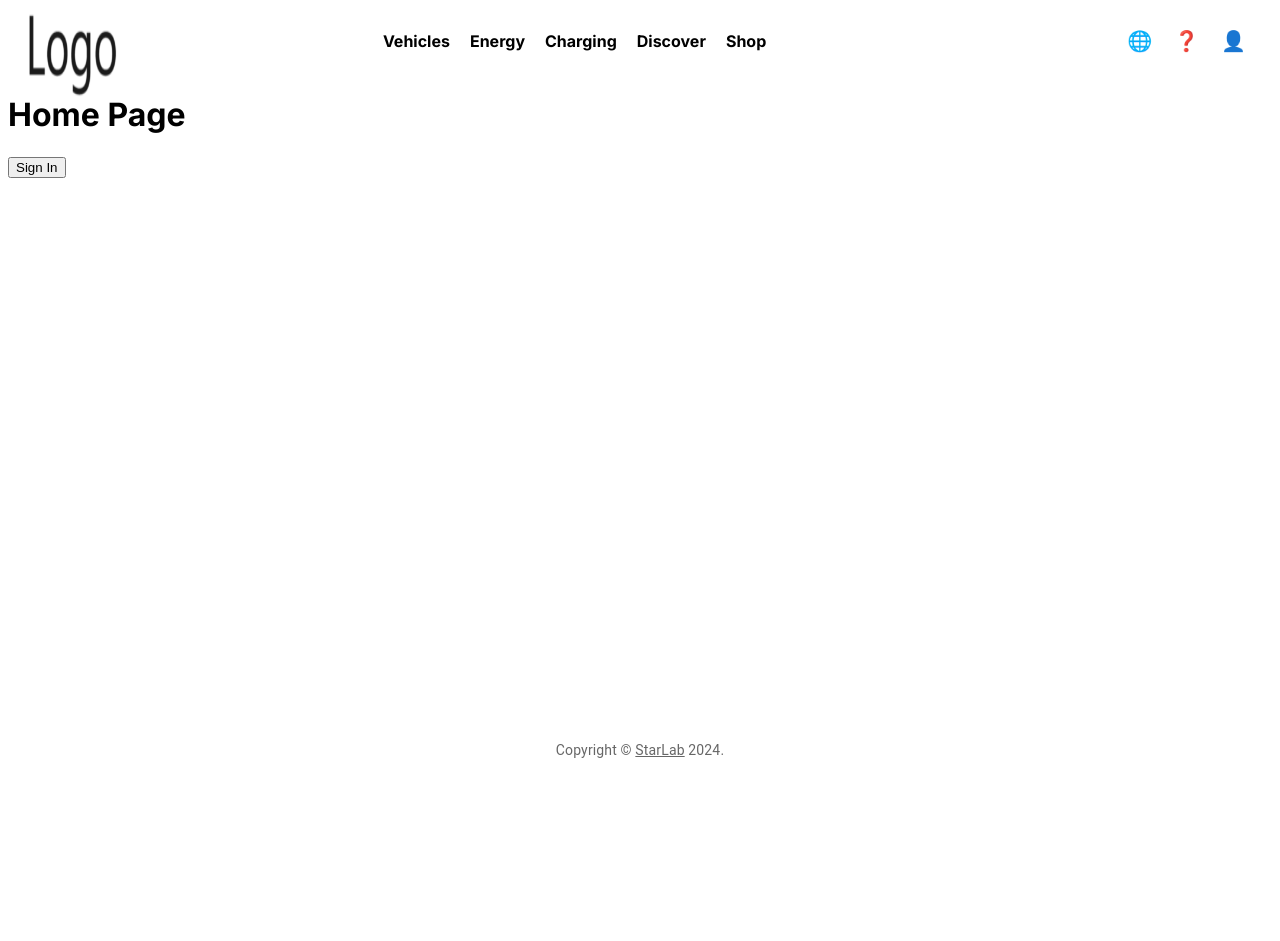
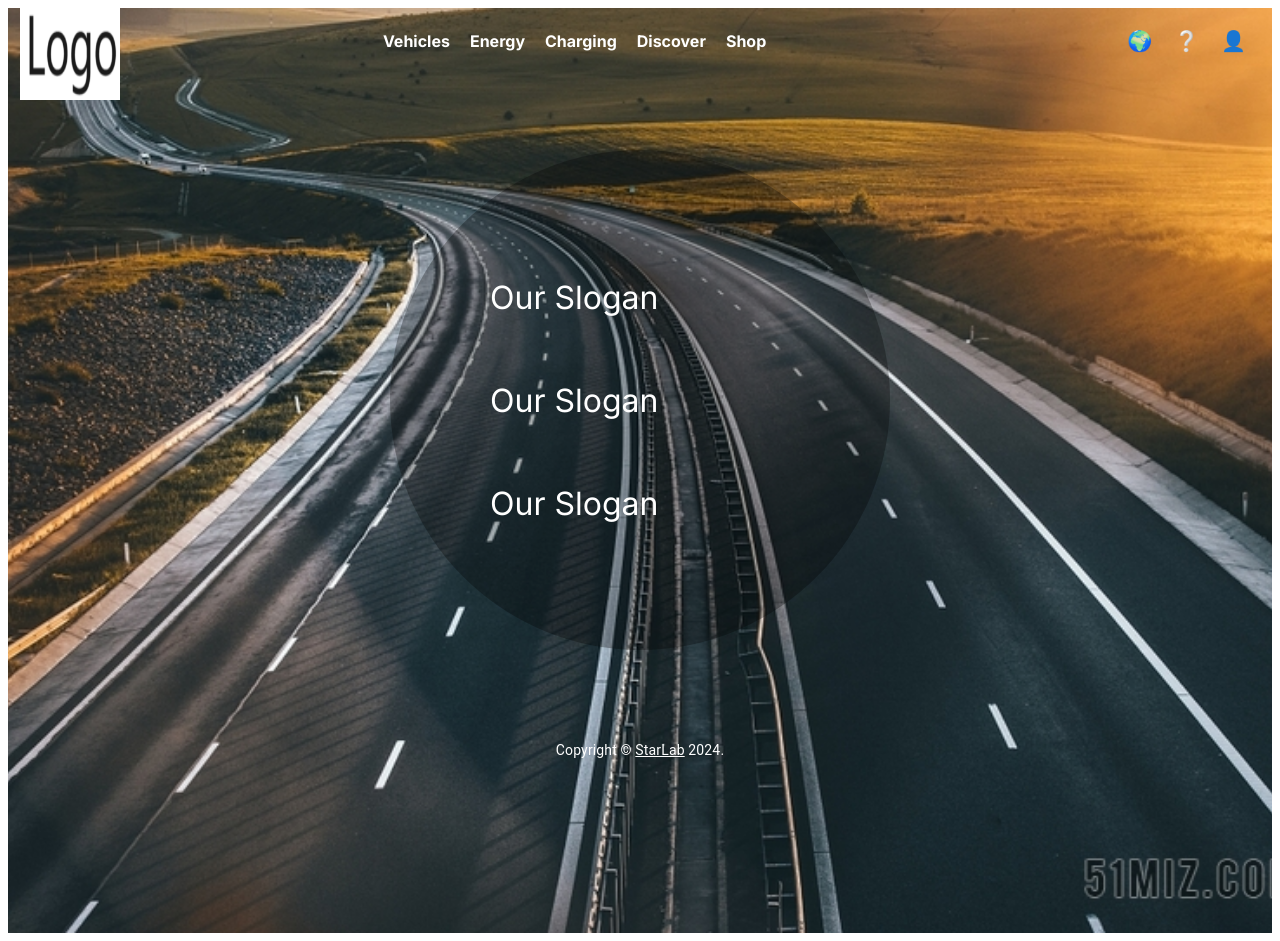
Before and after one commit to CnStarLab/CarRentalSys, a Next.js app in the folder src/frontend/: page / in a window 1280 px wide. Before the commit the page ends 800 px from the top, so only its background shows below. Built offline with nearby package versions, Linux system fonts and the light colour scheme.

Commit message:
[Frontend/Update]Preliminary completion of the HomePage design

```diff
--- a/src/frontend/app/components/Header.tsx
+++ b/src/frontend/app/components/Header.tsx
@@ -26,7 +26,7 @@ export default function Header() {
 
     const navLinkStyle: React.CSSProperties = {
         textDecoration: 'none',
-        color: 'black',
+        color: 'white',
         fontWeight: 'bold'
     };
 
@@ -53,8 +53,8 @@ export default function Header() {
             <Link href="#" style={navLinkStyle}>Shop</Link>
         </div>
         <div style={iconsStyle}>
-            <button style={iconButtonStyle}>🌐</button>
-            <button style={iconButtonStyle}>❓</button>
+            <button style={iconButtonStyle}>🌍</button>
+            <button style={iconButtonStyle}>❔</button>
             <button style={iconButtonStyle} onClick={handleSignIn}>👤</button>
         </div>
     </header>
--- a/src/frontend/app/components/Logo.tsx
+++ b/src/frontend/app/components/Logo.tsx
@@ -6,7 +6,7 @@ import Link from 'next/link';
 export default function Logo() {
   const logoStyle: React.CSSProperties = {
     position: 'absolute',
-    left: '20px', // 根据布局需要调整位置
+    left: '20px',
     top: '0',
   };
 
--- a/src/frontend/app/layout.tsx
+++ b/src/frontend/app/layout.tsx
@@ -34,6 +34,7 @@ export default function RootLayout({
     bottom: '40px', // 距离底部的距离
     left: '50%',
     transform: 'translateX(-50%)', // 水平居中
+    color: 'white', // 设置字体颜色为白色
   };
 
   return (
--- a/src/frontend/app/page.tsx
+++ b/src/frontend/app/page.tsx
@@ -1,22 +1,55 @@
 'use client';
 
-import { useRouter } from 'next/navigation';
 import Link from 'next/link';
 import Header from './components/Header';
 
 export default function HomePage() {
-  const router = useRouter();
 
-  const handleSignIn = () => {
-    router.push('/login');
+  const ContainerStyle: React.CSSProperties = {
+    width:'100%',
+    height:'925px',
+    backgroundImage: 'url(background.png)', // 替换为你的图片路径
+    backgroundSize: 'cover', // 确保图片覆盖整个容器
+    backgroundPosition: 'center', // 确保图片居中显示
+    backgroundRepeat: 'no-repeat', // 防止图片重复
+  };
+
+  const HomePageContainerStyle: React.CSSProperties = {
+    width:'100%',
+    height:'85%',
+  };
+
+  const circleStyle: React.CSSProperties = {
+    width: '500px', // 增大圆形的宽度以容纳文字
+    height: '500px', // 增大圆形的高度以容纳文字
+    borderRadius: '50%', // 将元素的形状设置为圆形
+    position: 'absolute', // 使用绝对定位
+    top: '50%', // 垂直居中
+    left: '50%', // 水平居中
+    transform: 'translate(-50%, -50%)', // 将元素的中心移动到定位点
+    display: 'flex', // 使用 Flexbox 布局
+    flexDirection: 'column', // 垂直布局
+    justifyContent: 'center', // 主轴（垂直方向）居中对齐
+    alignItems: 'flex-start', // 交叉轴（水平方向）左对齐
+    backgroundColor: 'rgba(0, 0, 0, 0.3)', // 使用 rgba 设置圆形的背景颜色和不透明度
+  };
+
+  const textStyle: React.CSSProperties = {
+    color: 'white', // 设置文字颜色为白色
+    textAlign: 'left', // 左对齐文字
+    fontSize:"32px",
+    marginLeft:"100px"
   };
 
   return (
-    <div>
+    <div style={ContainerStyle}>
       <Header/>
-      <div>
-        <h1>Home Page</h1>
-        <button onClick={handleSignIn}>Sign In</button>
+      <div style={HomePageContainerStyle}>
+        <div style={circleStyle}>
+          <p style={textStyle}>Our Slogan</p>
+          <p style={textStyle}>Our Slogan</p>
+          <p style={textStyle}>Our Slogan</p>
+        </div>
       </div>
     </div>
   );
```
Also changed, not shown: src/frontend/public/background.png (added).
